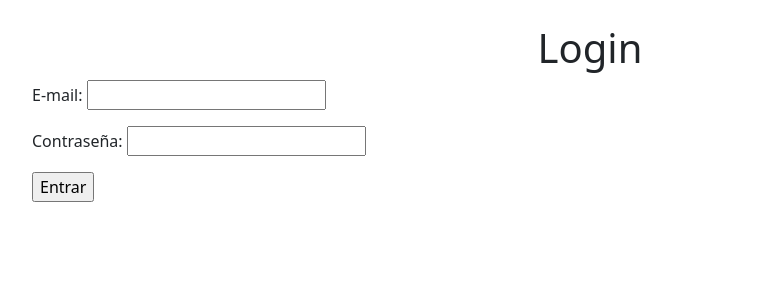
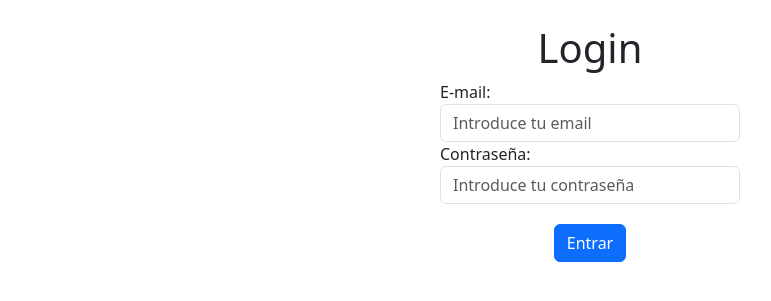
Before and after one commit to bazabaza/cafe-sem, a Django app: page /clientes/cuenta/iniciar_sesion in a window 1280 px wide. Shown: the part 126-427 px from the top of the page, without its empty margins (50-821 px from the left). Run offline with Django 5.2, Linux system fonts and the light colour scheme; some libraries are stand-ins or nearby versions.

Commit message:
forma de login mejorada

```diff
--- a/CafeSEM/CafeSEM/clientes/templates/clientes/cuenta/iniciar_sesion.html
+++ b/CafeSEM/CafeSEM/clientes/templates/clientes/cuenta/iniciar_sesion.html
@@ -19,17 +19,22 @@
 </head>
 <body>
     {% include 'navbar.html' %}
-    <div class="container" style="margin-top:150px">
+    <div class="container" style="margin-top: 150px;">
         <h1 class="text-center">Login</h1>
-
-            <form method="post" action="/clientes/cuenta/verificar_contrasenia">
-                {% csrf_token %}
-                <p>E-mail: <input type="text" name="email" /></p>
-                <p>Contraseña: <input type="password" name="contrasenia" /></p>
-                <p><input type="submit" value="Entrar"></p>
-            </form>
-
-
+        <form method="post" action="/clientes/cuenta/verificar_contrasenia">
+            {% csrf_token %}
+            <div class="form-group" style="max-width: 300px; margin: auto;">
+                <label for="email">E-mail:</label>
+                <input type="email" class="form-control" id="email" name="email" placeholder="Introduce tu email">
+            </div>
+            <div class="form-group" style="max-width: 300px; margin: auto;">
+                <label for="contrasenia">Contraseña:</label>
+                <input type="password" class="form-control" id="contrasenia" name="contrasenia" placeholder="Introduce tu contraseña">
+            </div>
+            <div class="form-group text-center" style="margin-top: 20px;">
+                <button type="submit" class="btn btn-primary">Entrar</button>
+            </div>
+        </form>
     </div>
 </body>
 </html>
```
